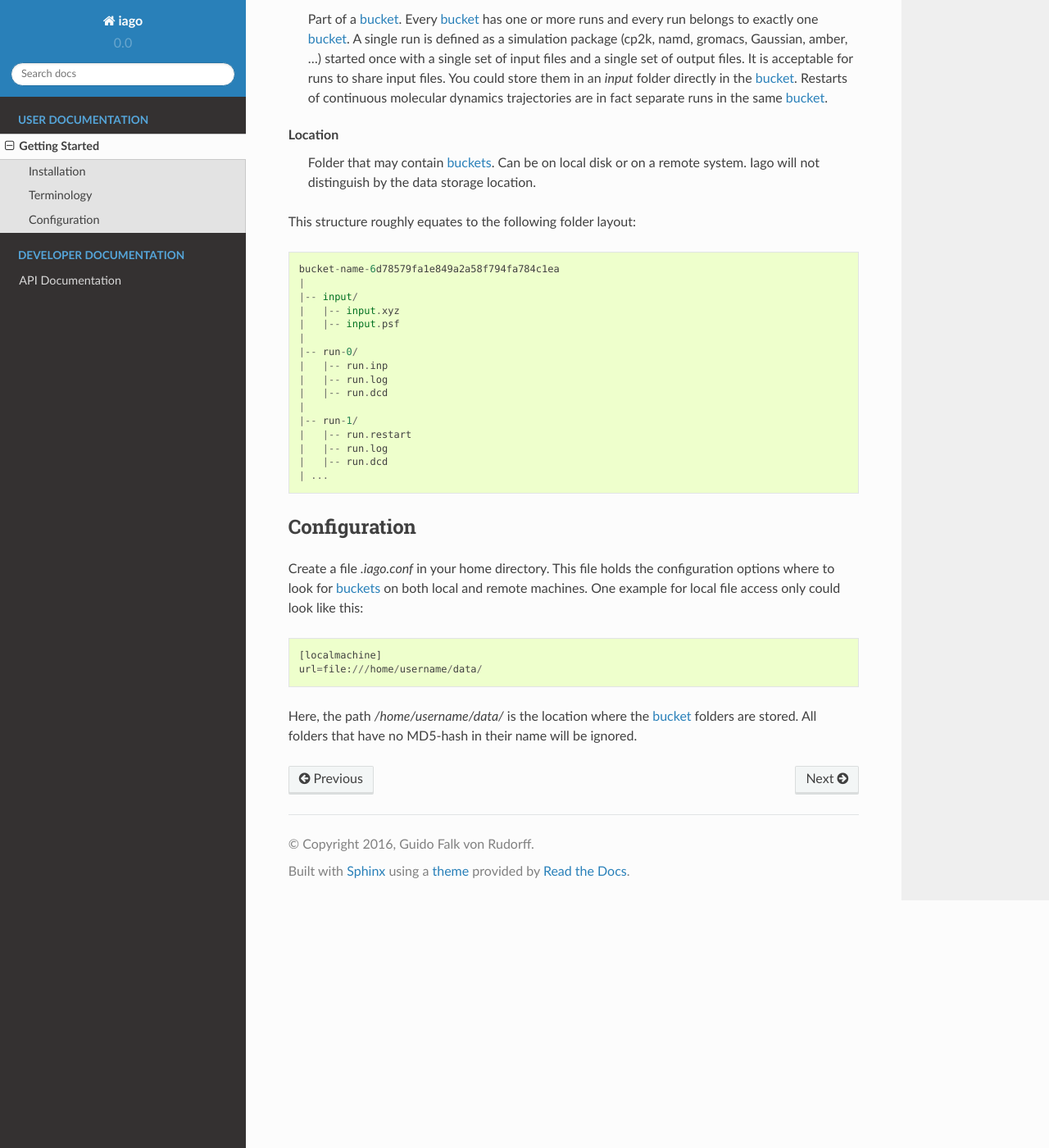
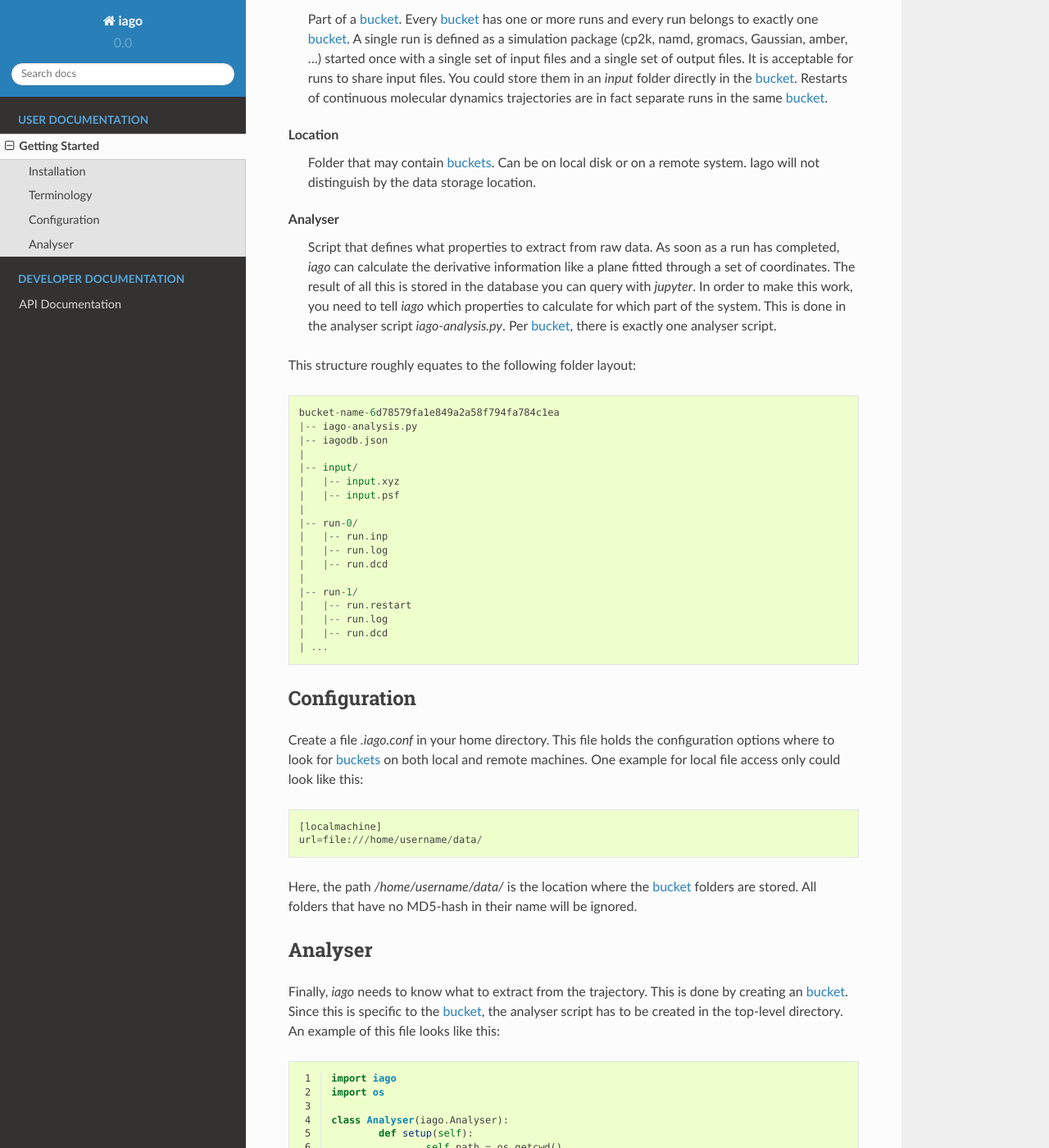
Before and after one commit to ferchault/iago, a Sphinx documentation site: the page built from docs/gettingstarted.rst, in a window 1280 px wide and 1400 px high, scrolled down 1050 px. Shown: the whole window at 82% size. Built offline with Sphinx 7.4.7 and the Read the Docs theme 2.0.0, drawn with Linux system fonts in a browser that asks for light colours; pages that are not in the unit, such as notebooks, are missing from menus; some of the changed text lies outside the part shown.

Commit message:
Documentation: analyser example

```diff
--- a/docs/gettingstarted.rst
+++ b/docs/gettingstarted.rst
@@ -44,11 +44,18 @@
 Location
   Folder that may contain :ref:`buckets <whatis-bucket>`. Can be on local disk or on a remote system. Iago will not distinguish by the data storage location.
 
+.. _whatis-analyser:
+
+Analyser
+  Script that defines what properties to extract from raw data. As soon as a run has completed, *iago* can calculate the derivative information like a plane fitted through a set of coordinates. The result of all this is stored in the database you can query with *jupyter*. In order to make this work, you need to tell *iago* which properties to calculate for which part of the system. This is done in the analyser script *iago-analysis.py*. Per :ref:`bucket <whatis-bucket>`, there is exactly one analyser script.
+
 This structure roughly equates to the following folder layout:
 
 ::
 
   bucket-name-6d78579fa1e849a2a58f794fa784c1ea
+  |-- iago-analysis.py
+  |-- iagodb.json
   |
   |-- input/
   |   |-- input.xyz
@@ -76,3 +83,34 @@
   url=file:///home/username/data/
 
 Here, the path */home/username/data/* is the location where the :ref:`bucket <whatis-bucket>` folders are stored. All folders that have no MD5-hash in their name will be ignored.
+
+Analyser
+--------
+
+Finally, *iago* needs to know what to extract from the trajectory. This is done by creating an :ref:`bucket <whatis-analyser>`. Since this is specific to the :ref:`bucket <whatis-bucket>`, the analyser script has to be created in the top-level directory. An example of this file looks like this:
+
+.. code-block:: python
+	:linenos:
+
+	import iago
+	import os
+
+	class Analyser(iago.Analyser):
+		def setup(self):
+			self.path = os.getcwd()
+
+		def define_groups(self):
+			self.static_load_groups('index.ndx')
+			self.static_group('test', 1, 3, 4, 5)
+
+		def calculated_columns(self):
+			self.dynamic_plane(
+				'myplane',
+				'group test',
+				normal=(0, 0, 1),
+				framesel=slice(2),
+				comment='My test plane.')
+
+	if __name__ == '__main__':
+		a = Analyser()
+		a.run()
```
